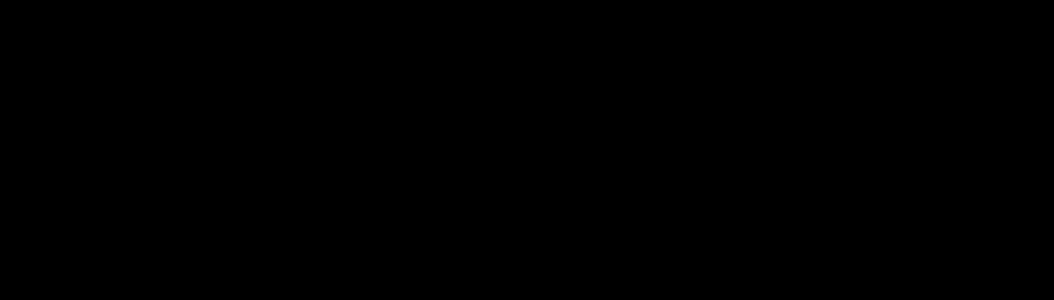
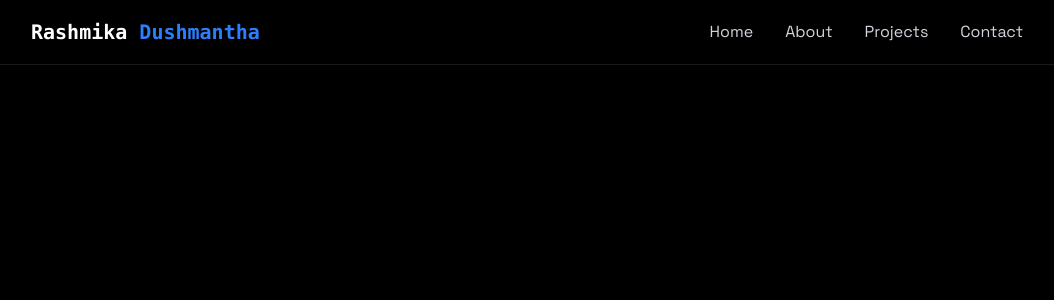
Before and after one commit to RashmikaD2001/portfolio, a React (Vite) app: page / in a window 1280 px wide. Shown: the top 300 px of the page, without its empty margins (113-1167 px from the left). Built offline with nearby package versions, Linux system fonts and the light colour scheme.

Commit message:
Navigation Bar

```diff
--- a/src/App.jsx
+++ b/src/App.jsx
@@ -1,15 +1,21 @@
 import { useState } from 'react';
 import LoadingScreen from './components/LoadingScreen';
+import Navbar from './components/section/Navbar';
+import MobileMenu from './components/section/MobileMenu';
 import './index.css'
 
 function App() {
 
-  const [isLoading, setIsLoading] = useState(false)
+  const [isLoaded, setIsLoaded] = useState(false)
+  const [menuOpen, setMenuOpen] = useState(false)
 
   return (
     <>
-      {!isLoading && <LoadingScreen onComplete={() => setIsLoading(true)} />}{" "}
-        <div className={`min-h-screen transition-opacity duration-700 ${isLoading ? 'opacity-100' : 'opacity-0'} bg-black text-gray-100`}>
+      {!isLoaded && <LoadingScreen onComplete={() => setIsLoaded(true)} />}{" "}
+        <div className={`min-h-screen transition-opacity duration-700 ${isLoaded ? 'opacity-100' : 'opacity-0'} bg-black text-gray-100`}>
+
+          <Navbar menuOpen={menuOpen} setMenuOpen={setMenuOpen} />
+          <MobileMenu menuOpen={menuOpen} setMenuOpen={setMenuOpen} />
 
         </div>
     </>
--- /dev/null
+++ b/src/components/section/MobileMenu.jsx
@@ -0,0 +1,38 @@
+const MobileMenu = ({ menuOpen, setMenuOpen }) => {
+
+    const cssStyle = `text-2xl font-semibold text-white my-4 transform transition-transform duration-300 ${menuOpen ? 'opacity-100 translate-y-0' : 'opacity-0 translate-y-5'}`
+
+    return (
+        // <div className={`fixed top-0 left-0 w-full bg-[rgba(10, 10, 10, 0.8)] z-40 flex flex-col items-center justify-center transition-all duration-300 ease-in-out ${menuOpen ? 'h-screen opacity-100 pointer-events-auto' : 'h-0 opacity-0 pointer-events-none'}`}>
+        <div className={`fixed top-0 left-0 w-full bg-[rgba(10,10,10,0.8)] z-50 md:hidden flex flex-col items-center justify-center transition-opacity duration-300 ease-in-out
+            ${menuOpen ? 'h-screen opacity-100 pointer-events-auto' : 'h-0 opacity-0 pointer-events-none overflow-hidden'}`}>
+
+
+            <button onClick={() => {
+                setMenuOpen(false)
+            }} className="absolute top-6 right-6 text-white text-3xl focus:outline-none cursor-pointer" aria-label="Close Menu">
+                &times;
+            </button>
+
+            <a href="#home" className={cssStyle} onClick={() => setMenuOpen(false)}>
+                Home
+
+            </a>
+
+            <a href="#about" className={cssStyle} onClick={() => setMenuOpen(false)}>
+                About
+            </a>
+
+            <a href="#projects" className={cssStyle} onClick={() => setMenuOpen(false)}>
+                Projects
+            </a>
+
+            <a href="#contact" className={cssStyle} onClick={() => setMenuOpen(false)}>
+                Contact
+            </a>
+
+        </div>
+    )
+}
+
+export default MobileMenu
--- /dev/null
+++ b/src/components/section/Navbar.jsx
@@ -0,0 +1,55 @@
+import { useEffect } from "react"
+
+const Navbar = ({ menuOpen, setMenuOpen }) => {
+
+    useEffect(() => {
+        document.body.style.overlow = menuOpen ? 'hidden' : ''
+    },[menuOpen])
+
+    return (
+        <nav className="fixed top-0 w-full z-40 bg-[rgba(10, 10, 10,10, 0.8)] backdrop-blur-lg border-b border-white/10 shadow-lg">
+            <div className="max-w-5xl mx-auto px-4">
+                <div className="flex justify-between items-center h-16">
+                    <a href="#home" className="font-mono text-xl font-bold text-white">
+                        {" "}
+                        Rashmika<span className="text-blue-500"> Dushmantha</span>
+                        {" "}
+                    </a>
+
+                    <div className="w-7 h-5 relative cursor-pointer z-40 md:hidden" onClick={() => {setMenuOpen((prev) => !prev)}}>
+                        &#9776;
+                    </div>
+
+                    <div className="hidden md:flex items-center space-x-8">
+                        <a href="#home" className="text-gray-300 hove:text-white transition-colors">
+                            {" "}
+                            Home
+                            {" "}
+                        </a>
+
+                        <a href="#about" className="text-gray-300 hove:text-white transition-colors">
+                            {" "}
+                            About
+                            {" "}
+                        </a>
+
+                        <a href="#projects" className="text-gray-300 hove:text-white transition-colors">
+                            {" "}
+                            Projects
+                            {" "}
+                        </a>
+
+                        <a href="#contact" className="text-gray-300 hove:text-white transition-colors">
+                            {" "}
+                            Contact
+                            {" "}
+                        </a>
+
+                    </div>
+                </div>
+            </div>
+        </nav>
+    )
+}
+
+export default Navbar
```
